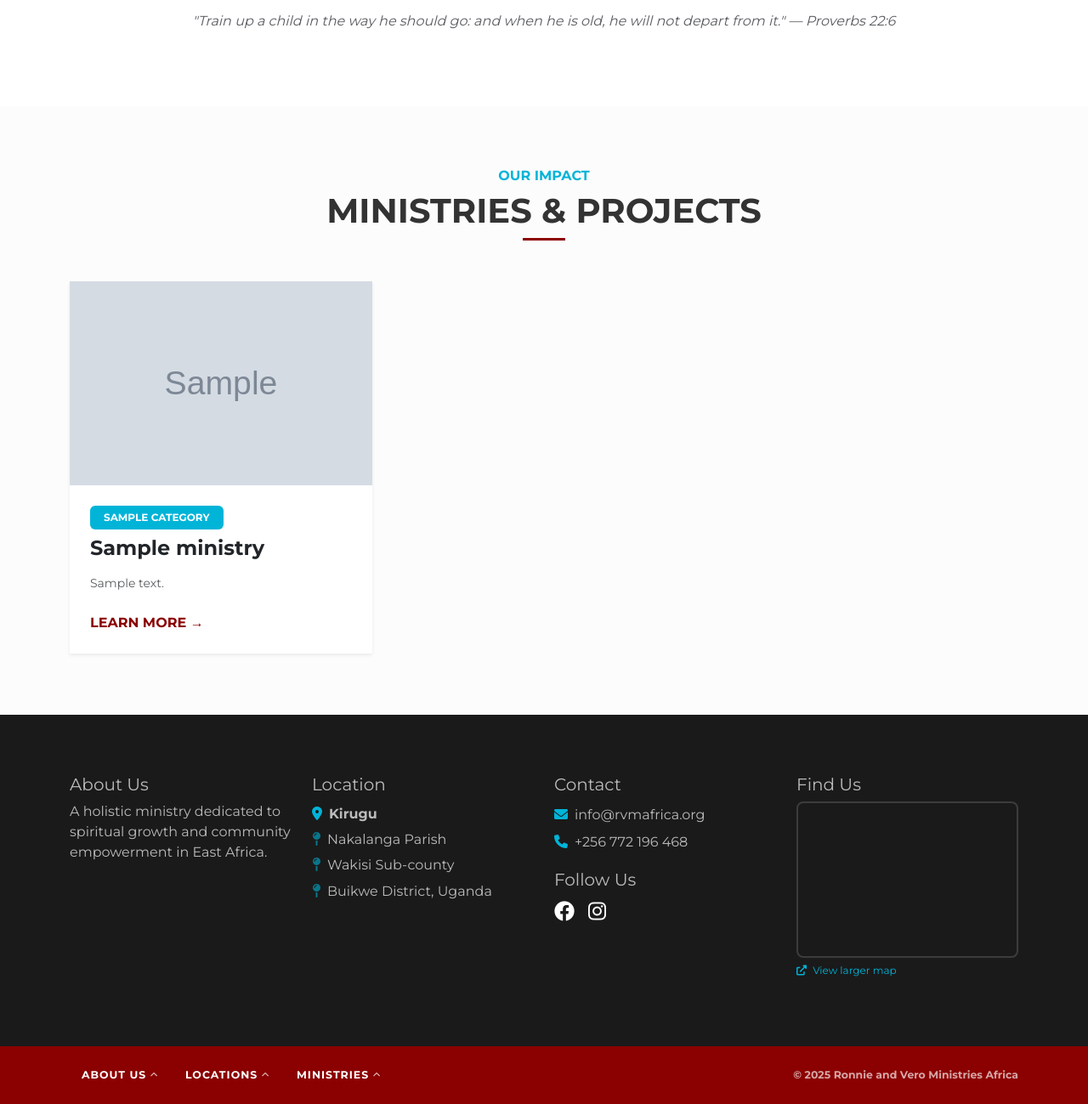
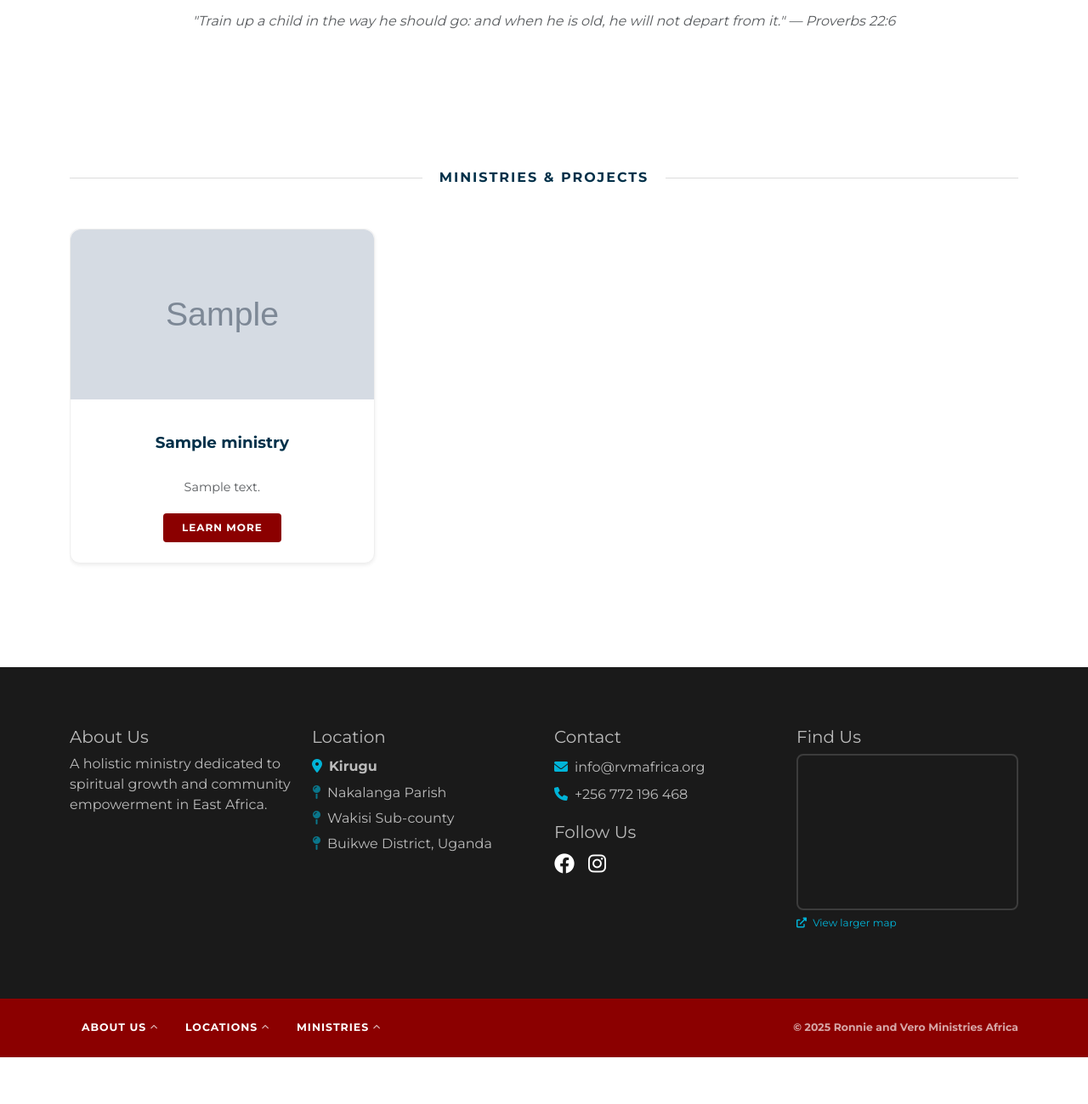
Before and after one commit to Makobi5/rvm-africa-site, a Django app: page / in a window 1280 px wide. Shown: the part 1999-3298 px from the top of the page at 85% size. After the commit the page ends 3243 px from the top, so only its background shows below. Run offline with Django 5.2, Linux system fonts and the light colour scheme; tables that the repository leaves empty hold one stand-in row (values such as "Sample post"); grey boxes marked "Sample" are stand-in pictures; grey boxes are pictures that could not be loaded.

Commit message:
Feature: Added Swiper JS ministry scroller, independent hero zoom, and refined card UI

```diff
--- a/core/models.py
+++ b/core/models.py
@@ -1,4 +1,5 @@
 from django.db import models
+from django.utils.text import slugify
 
 class Category(models.Model):
     name = models.CharField(max_length=100)
@@ -12,9 +13,22 @@ class Category(models.Model):
 class Ministry(models.Model):
     category = models.ForeignKey(Category, on_delete=models.CASCADE)
     title = models.CharField(max_length=200)
+    slug = models.SlugField(unique=True, blank=True, null=True)
     description = models.TextField()
+    # ADD null=True, blank=True BACK HERE:
     image = models.ImageField(upload_to='ministries/', null=True, blank=True)
-    featured = models.BooleanField(default=False)
+
+    show_on_slider = models.BooleanField(default=False, help_text="Check this to show in the homepage scroller")
+    featured_order = models.PositiveIntegerField(default=0)
+
+    def save(self, *args, **kwargs):
+        if not self.slug:
+            self.slug = slugify(self.title)
+        super().save(*args, **kwargs)
+
+    class Meta:
+        ordering = ['featured_order', 'title']
+        verbose_name_plural = "Ministries"
 
     def __str__(self):
         return self.title
--- a/core/views.py
+++ b/core/views.py
@@ -2,15 +2,13 @@ from django.shortcuts import render
 from .models import Ministry, Event, HeroSlide
 
 def home(request):
-    slides = HeroSlide.objects.filter(is_active=True)
-    ministries = Ministry.objects.all()
-    events = Event.objects.all().order_by('-date')[:3]
+    slides = HeroSlide.objects.filter(is_active=True).order_by('order')
+    # Fetch ministries for the horizontal scroller
+    featured_ministries = Ministry.objects.filter(show_on_slider=True)
 
-    context = {
+    return render(request, 'index.html', {
         'slides': slides,
-        'ministries': ministries,
-        'events': events,
-    }
-    return render(request, 'index.html', context)
+        'featured_ministries': featured_ministries,
+    })
 def about(request):
     return render(request, 'about.html')
--- a/static/css/style.css
+++ b/static/css/style.css
@@ -121,3 +121,105 @@ body {
 .mega-menu-col { flex: 1 !important; padding: 0 15px; border-left: 1px solid rgba(255,255,255,0.1); }
 .mega-menu-col:first-child { border-left: none; }
 .dropdown-column-title { color: var(--sky-blue) !important; font-size: 0.75rem !important; font-weight: 800 !important; text-transform: uppercase; margin-bottom: 15px; border-bottom: 1px solid rgba(255,255,255,0.15); padding-bottom: 8px; }
+
+/* --- SECTION DIVIDER (Text in middle of line) --- */
+.section-divider {
+    text-align: center;
+    position: relative;
+    z-index: 1;
+}
+
+.section-divider::before {
+    content: "";
+    position: absolute;
+    top: 50%;
+    left: 0;
+    width: 100%;
+    height: 1px;
+    background: #ddd;
+    z-index: -1;
+}
+
+.section-divider span {
+    background: #fff;
+    padding: 0 20px;
+    font-weight: 700;
+    letter-spacing: 2px;
+    color: var(--navy-blue);
+}
+
+/* --- UNIFORM SCROLLER CARDS --- */
+.ministry-swiper {
+    padding-bottom: 50px !important; /* Space for dots */
+}
+
+.ministry-scroll-card {
+    display: flex;
+    flex-direction: column;
+    height: 100%; /* Forces all cards in a row to be equal height */
+    border-radius: 12px;
+    border: 1px solid #eee !important;
+    transition: all 0.3s ease;
+    background: #fff;
+}
+
+.card-img-container {
+    height: 200px; /* Fixed height for all images */
+    width: 100%;
+    overflow: hidden;
+    border-top-left-radius: 12px;
+    border-top-right-radius: 12px;
+}
+
+.card-img-container img {
+    width: 100%;
+    height: 100%;
+    object-fit: cover; /* Ensures images aren't stretched */
+}
+
+.ministry-scroll-card .card-body {
+    display: flex;
+    flex-direction: column;
+    flex-grow: 1; /* Makes the body fill the available space */
+    padding: 1.5rem !important;
+}
+
+.ministry-scroll-card .card-title {
+    min-height: 54px; /* Fixes height for 2 lines of text */
+    display: flex;
+    align-items: center;
+    justify-content: center;
+    margin-bottom: 15px;
+    color: var(--navy-blue);
+    font-size: 1.15rem;
+}
+
+.ministry-scroll-card .card-text {
+    flex-grow: 1; /* Pushes the button to the bottom */
+    margin-bottom: 20px;
+    font-size: 0.9rem;
+    line-height: 1.5;
+}
+
+.btn-dim-red {
+    margin-top: auto;
+    align-self: center; /* Ensures the button stays centered if it's not full width */
+    background-color: var(--dim-red);
+    color: white !important;
+
+    /* Reduced size settings */
+    font-size: 0.75rem;      /* Smaller font */
+    padding: 8px 22px;       /* Reduced height and width padding */
+    font-weight: 700;
+
+    text-transform: uppercase;
+    letter-spacing: 1px;
+    border-radius: 4px;
+    transition: 0.3s;
+    border: none;
+}
+
+.btn-dim-red:hover {
+    background-color: var(--navy-blue);
+    transform: translateY(-2px); /* Subtle lift on hover */
+}
--- a/templates/base.html
+++ b/templates/base.html
@@ -12,6 +12,7 @@
 
     <!-- Bootstrap 5 CSS -->
     <link href="https://cdn.jsdelivr.net/npm/bootstrap@5.3.0/dist/css/bootstrap.min.css" rel="stylesheet">
+    <link rel="stylesheet" href="https://cdn.jsdelivr.net/npm/swiper@11/swiper-bundle.min.css" />
 
     <!-- OUR NEW EXTERNAL STYLE -->
     <link rel="stylesheet" href="{% static 'css/style.css' %}">
@@ -473,5 +474,6 @@
     </a>
 
     <script src="https://cdn.jsdelivr.net/npm/bootstrap@5.3.0/dist/js/bootstrap.bundle.min.js"></script>
+    <script src="https://cdn.jsdelivr.net/npm/swiper@11/swiper-bundle.min.js"></script>
 </body>
 </html>
--- a/templates/index.html
+++ b/templates/index.html
@@ -186,31 +186,63 @@
         </div>
     </div>
 </section>
-<!-- Ministries Grid -->
-<section class="py-5" style="background-color: #fcfcfc;">
+<!-- ==========================================================
+     MINISTRIES SCROLLER SECTION
+     ========================================================== -->
+<section class="py-5 bg-white overflow-hidden">
     <div class="container py-4">
-        <div class="text-center mb-5">
-            <h6 class="text-uppercase fw-bold" style="color: var(--sky-blue);">Our Impact</h6>
-            <h2 class="display-6 fw-bold">MINISTRIES & PROJECTS</h2>
-            <div class="mx-auto mt-2" style="width: 50px; height: 3px; background-color: var(--dim-red);"></div>
+
+        <!-- Freedom Chapel Style Section Title -->
+        <div class="section-divider mb-5">
+            <span>MINISTRIES & PROJECTS</span>
         </div>
-        <div class="row g-4">
-            {% for ministry in ministries %}
-            <div class="col-lg-4 col-md-6">
-                <div class="card card-ministry shadow-sm h-100 border-0 rounded-0">
-                    {% if ministry.image %}
-                        <img src="{{ ministry.image.url }}" class="card-img-top rounded-0" style="height: 240px; object-fit: cover;">
-                    {% endif %}
-                    <div class="card-body p-4">
-                        <span class="badge mb-2 px-3 py-2 text-uppercase" style="background-color: var(--sky-blue);">{{ ministry.category.name }}</span>
-                        <h4 class="fw-bold mb-3">{{ ministry.title }}</h4>
-                        <p class="text-muted small mb-4">{{ ministry.description|truncatewords:22 }}</p>
-                        <a href="#" class="text-decoration-none fw-bold" style="color: var(--dim-red);">LEARN MORE →</a>
+
+        <!-- Slider Container -->
+        <div class="swiper ministry-swiper">
+            <div class="swiper-wrapper">
+                {% for ministry in featured_ministries %}
+                <div class="swiper-slide">
+                    <div class="card ministry-scroll-card shadow-sm">
+                        <div class="card-img-container">
+                            <img src="{{ ministry.image.url }}" alt="{{ ministry.title }}">
+                        </div>
+                        <div class="card-body text-center">
+                            <!-- Title with specific class -->
+                            <h5 class="card-title fw-bold">{{ ministry.title }}</h5>
+
+                            <!-- Description with specific class -->
+                            <p class="card-text text-muted">
+                                {{ ministry.description|truncatechars:120 }}
+                            </p>
+
+                            <a href="/ministries/#{{ ministry.slug }}" class="btn btn-dim-red">
+                                LEARN MORE
+                            </a>
+                        </div>
                     </div>
                 </div>
+                {% endfor %}
             </div>
-            {% endfor %}
+            <!-- Add Pagination -->
+            <div class="swiper-pagination mt-4"></div>
         </div>
     </div>
 </section>
+
+<!-- Initialize Swiper -->
+<script>
+    document.addEventListener('DOMContentLoaded', function() {
+        new Swiper('.ministry-swiper', {
+            slidesPerView: 1,
+            spaceBetween: 20,
+            loop: true,
+            pagination: { el: '.swiper-pagination', clickable: true },
+            breakpoints: {
+                768: { slidesPerView: 2 },
+                1024: { slidesPerView: 3 }
+            },
+            autoplay: { delay: 4000 }
+        });
+    });
+</script>
 {% endblock %}
```
Also changed, not shown: core/migrations/0004_alter_ministry_options_remove_ministry_featured_and_more.py (added).
